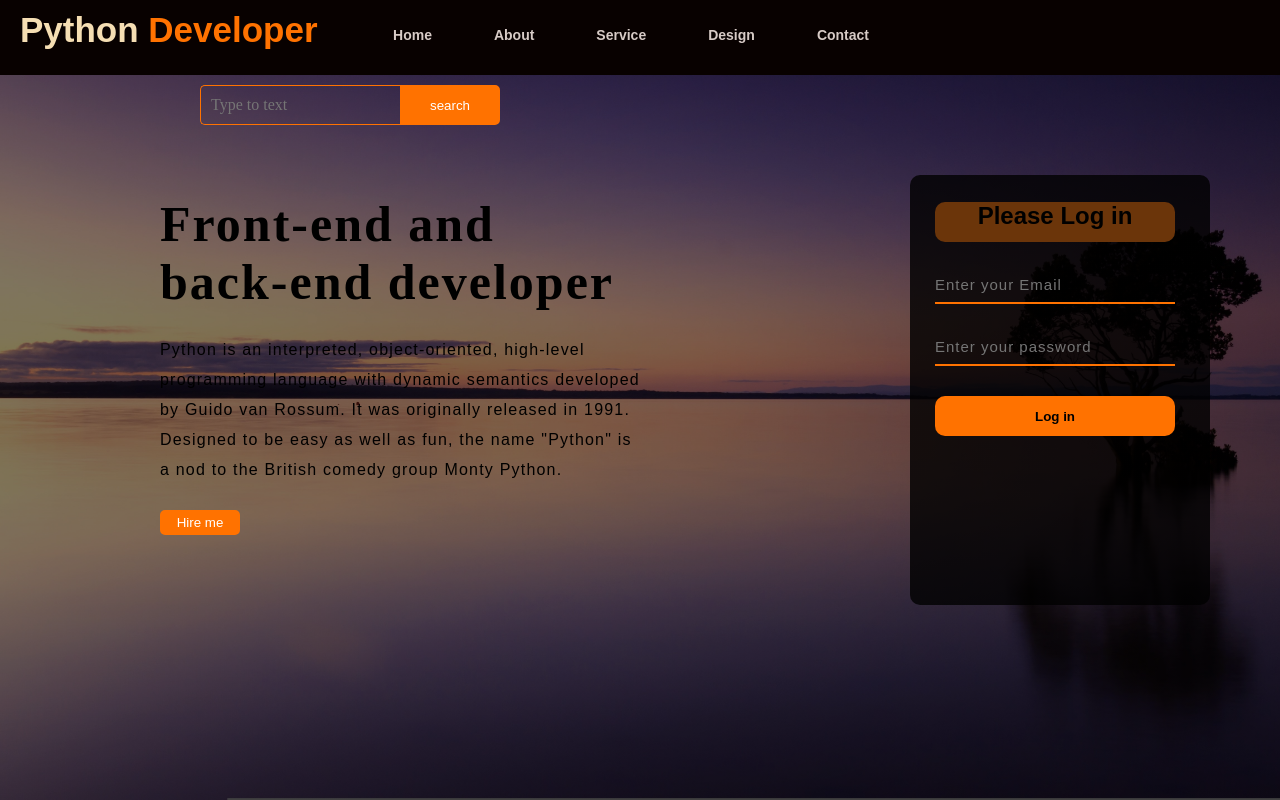
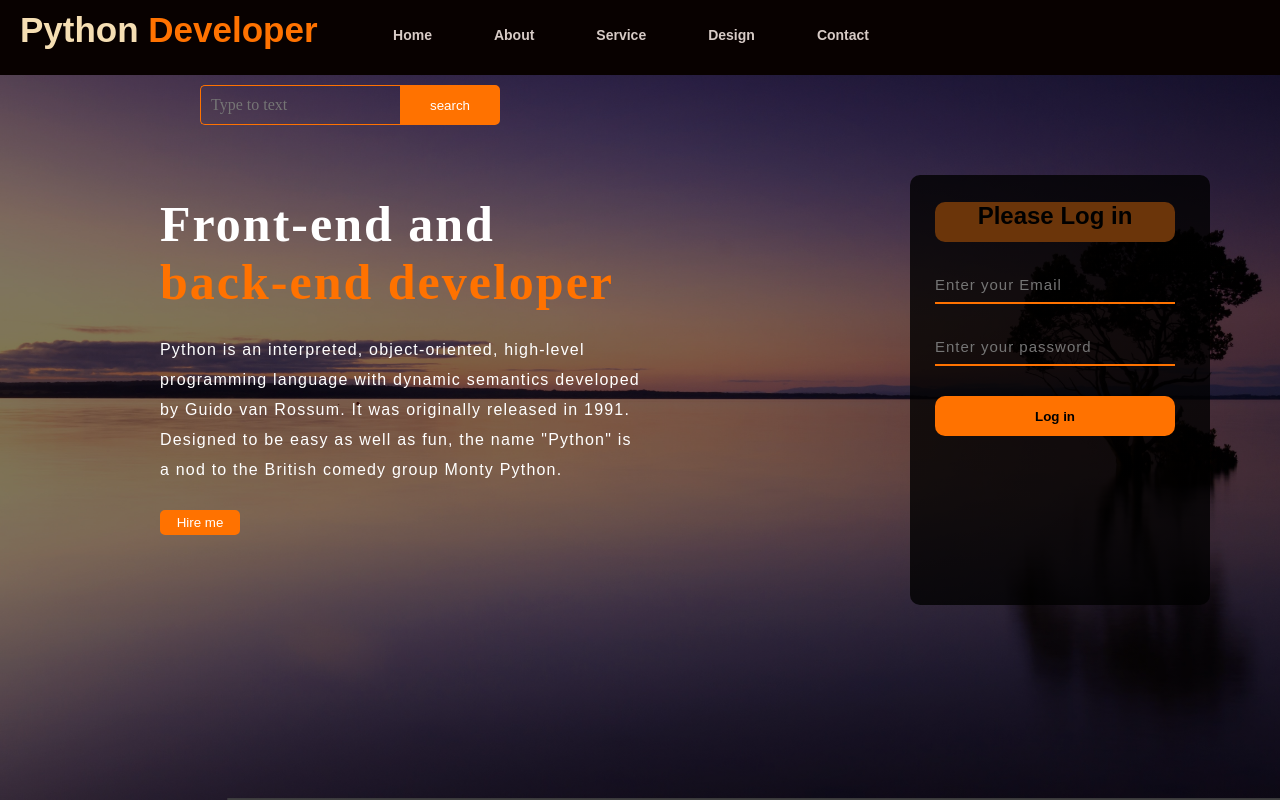
Before and after one commit to urstylelimon/Calculator, a plain HTML site: page index.html in a window 1280 px wide. Drawn offline with Linux system fonts and the light colour scheme.

Commit message:
update color

```diff
--- a/index.html
+++ b/index.html
@@ -29,7 +29,7 @@
             </div>
         </div>
         <div class="content">
-            <h1 class="text0">Front-end and <br> back-end developer</h1>
+            <h1 class="text0"><span class="title1">Front-end and </span><br> <span class="title2">back-end developer</span></h1>
             <p class="text1">Python is an interpreted, object-oriented, high-level programming language with dynamic semantics developed by Guido van Rossum. It was originally released in 1991. Designed to be easy as well as fun, the name "Python" is a nod to the British comedy group Monty Python.</p>
             <button class="btn1"><a href="#">Hire me</a></button>
 
--- a/style.css
+++ b/style.css
@@ -134,6 +134,7 @@ ul li a:hover{
 .text1{
     width: 40%;
     height: auto;
+    color: #fff;
 }
 .content .text1{
     padding-bottom: 25px;
@@ -222,3 +223,9 @@ ul li a:hover{
     color: #000;
     font-weight: bold;
 }
+.title1{
+    color: #fff;
+}
+.title2{
+    color: #ff7200;
+}
```
